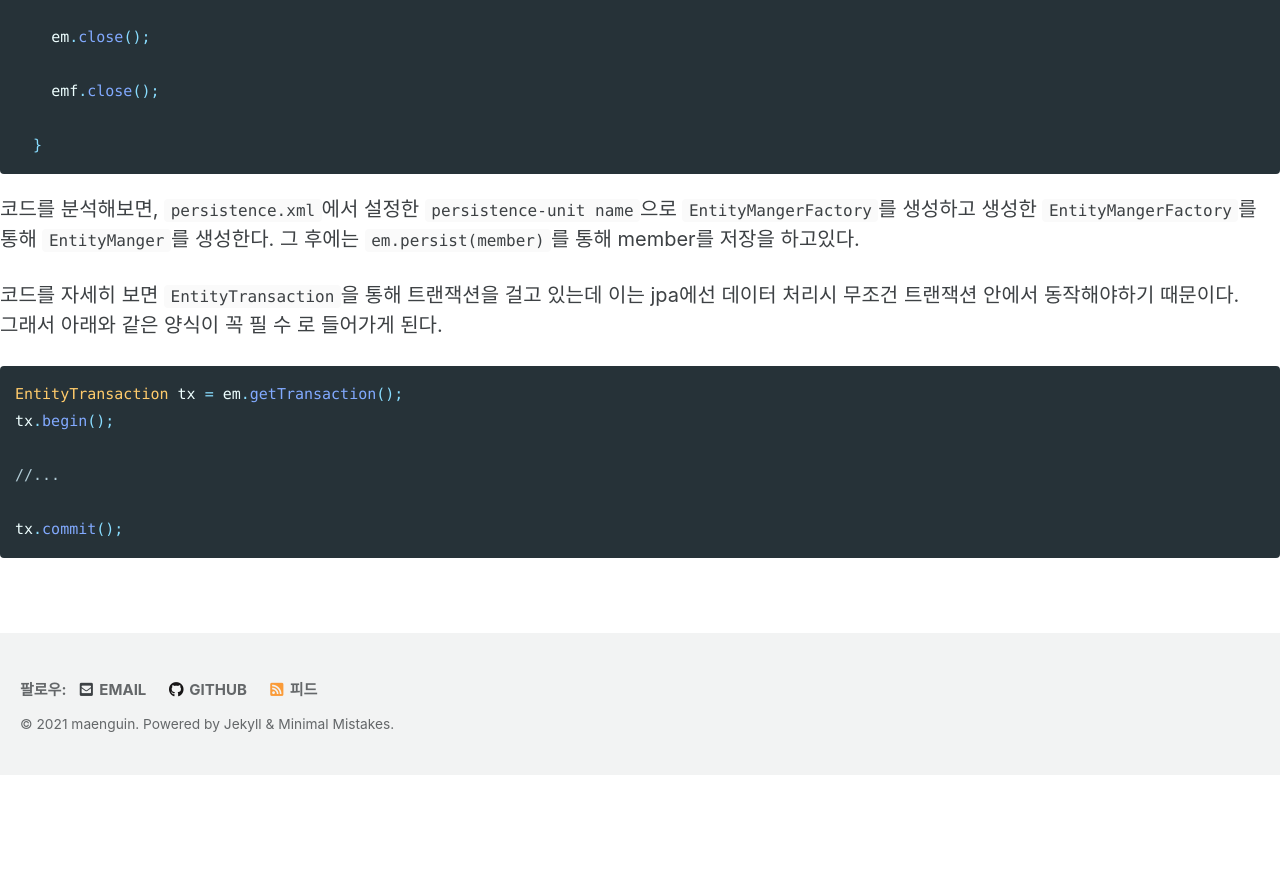
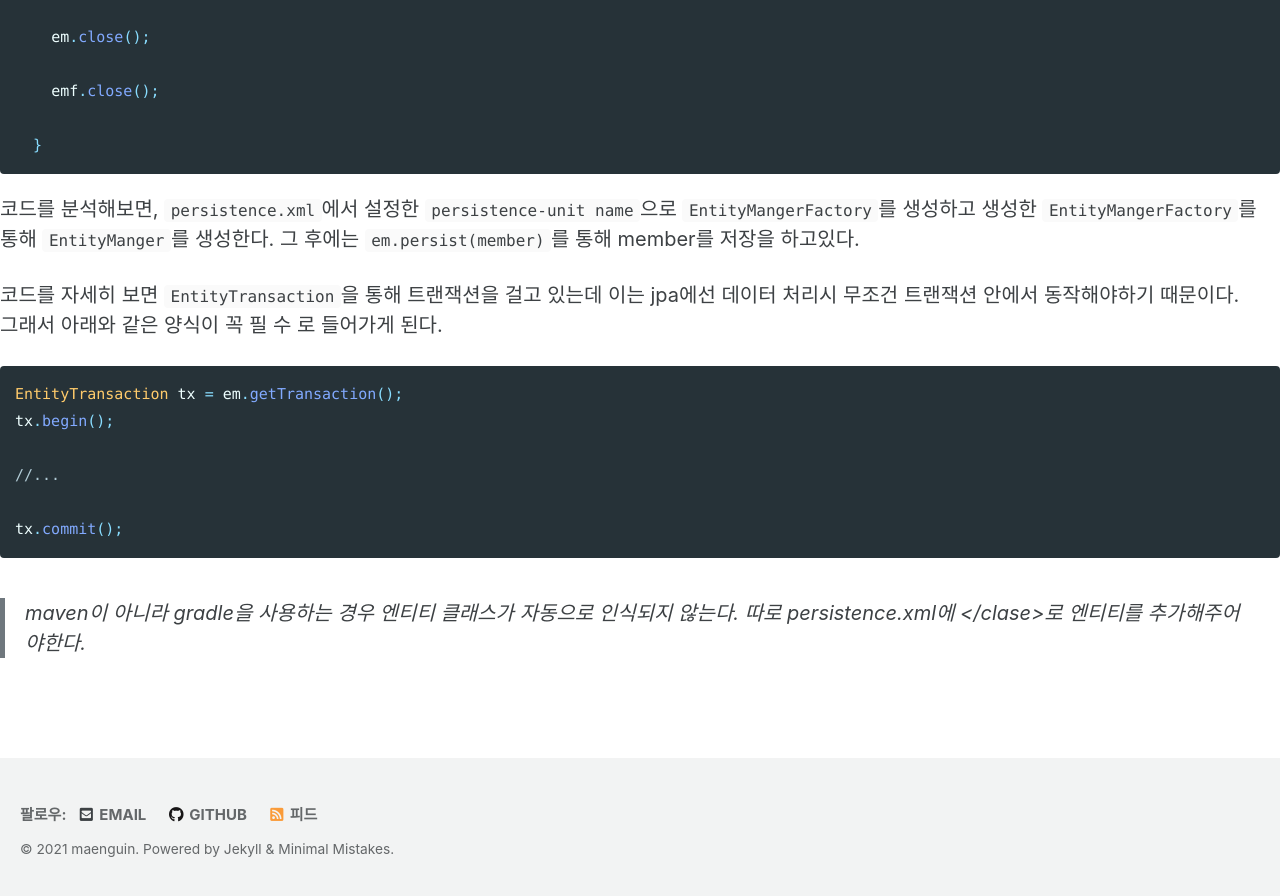
Before and after one commit to maenguin/maenguin.github.io, a Jekyll site: the page built from private/2020-12-31-jpa-basic.md, in a window 1280 px wide and 900 px high, scrolled down 2602 px. Shown: the top 896 px of the window. Built offline with Jekyll 4.4.1, drawn with Linux system fonts in a browser that asks for light colours; cached includes are drawn as plain includes; our own code applies the rules of GitHub Pages for plain Markdown files; before the commit the page ends 3377 px from its top, so only the background shows below that.

Commit message:
Update 2020-12-31-jpa-basic.md

````diff
--- a/private/2020-12-31-jpa-basic.md
+++ b/private/2020-12-31-jpa-basic.md
@@ -95,3 +95,5 @@ tx.begin();
 
 tx.commit();
 ```
+> maven이 아니라 gradle을 사용하는 경우 엔티티 클래스가 자동으로 인식되지 않는다.
+따로 persistence.xml에 <class></clase>로 엔티티를 추가해주어야한다.
````
